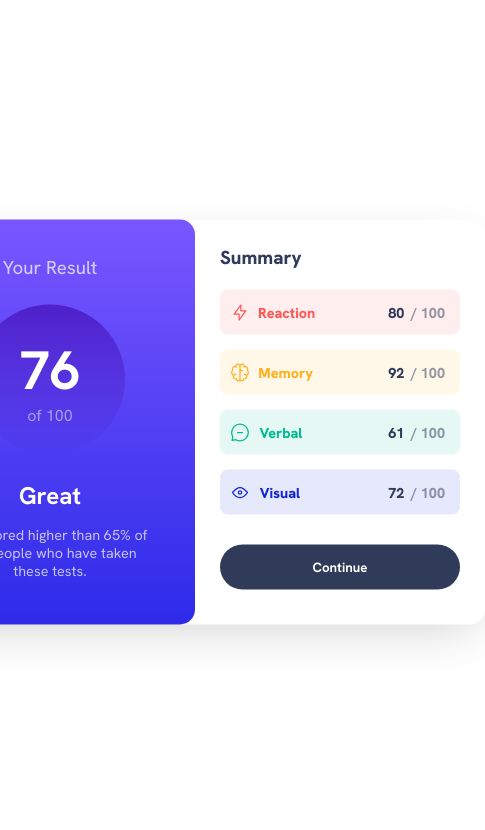
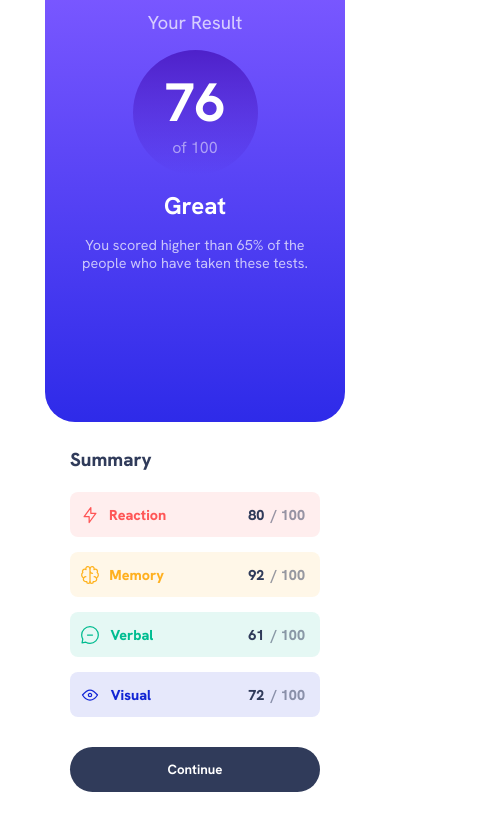
Before and after one commit to Mueen-Alkhous/result-summary-card, a plain HTML site: page index.html in a window 390 px wide. Shown: the whole page, 485 px wide, since content can reach past the window. Drawn offline with Linux system fonts and the light colour scheme.

Commit message:
project made responsive and button active

```diff
--- a/style.css
+++ b/style.css
@@ -152,3 +152,48 @@ button {
     background-color: hsl(224, 30%, 27%);
     font-weight: 700;
 }
+
+button:hover {
+    background-color: hsla(256, 72%, 46%, 1);
+}
+
+
+
+
+@media only screen and (max-width: 768px) {
+    .container-card {
+        width: 300px;
+        height: 100vh;
+        flex-direction: column;
+        border-radius: 0;
+        box-shadow: none;
+    }
+
+    .result-card,
+    .summary-card {
+        width: 100%;
+    }
+
+    .result-card {
+
+        height: 50vh;
+        border-radius: 0% 0 30px 30px;
+        padding: 10px 20px;
+    }
+
+    .result-card .score-circle {
+        width: 125px;
+        height: 125px;
+        margin: 15px auto;
+    }
+
+    .result-card p:last-child {
+        width: 100%;
+    }
+
+
+
+
+
+
+}
```
